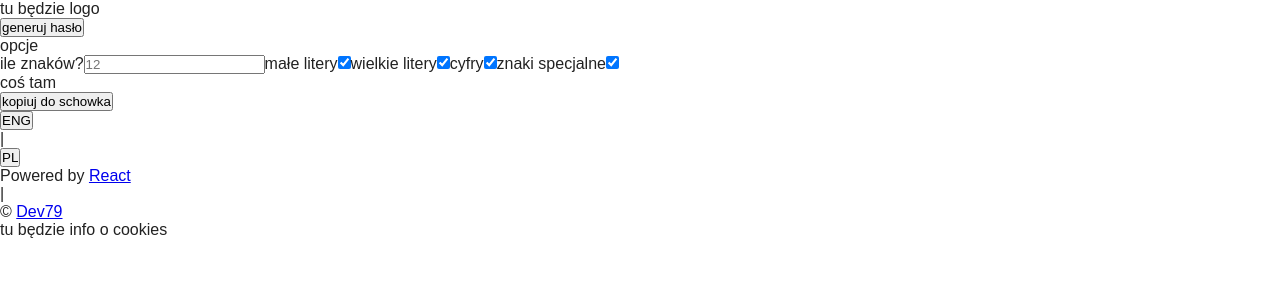
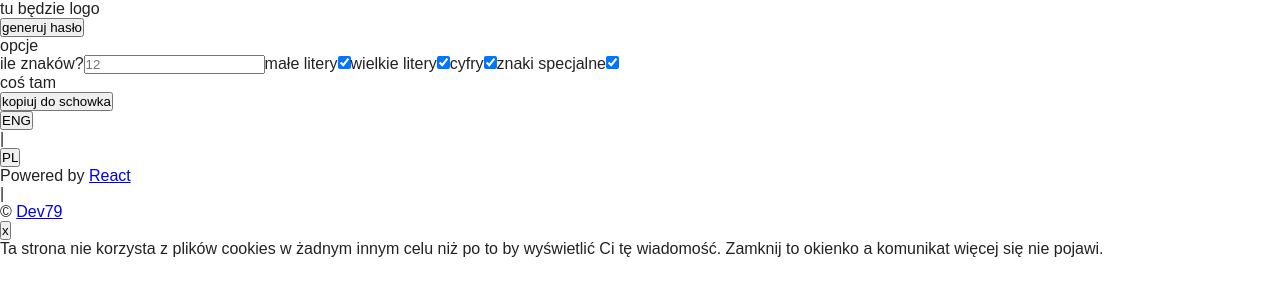
Before and after one commit to mdev79/password_generator, a React (Create React App) app: page / in a window 1280 px wide. Shown: the top 300 px of the page. Built offline with nearby package versions, Linux system fonts and the light colour scheme.

Commit message:
wallpaper changer and cookie info componnets

```diff
--- a/src/components/App.js
+++ b/src/components/App.js
@@ -41,6 +41,8 @@ class App extends Component {
       numbers,
       specialChars
     } = this.state.source;
+    this.handleCookie();
+    this.wallpaperChanger(10);
     fetch(urlToLangFile)
       .then(res => res.json())
       .then(res =>
@@ -187,6 +189,33 @@ class App extends Component {
     document.execCommand('copy');
     pass.removeChild(tempArea);
   };
+  handleCookie = () => {
+    if (
+      document.cookie.replace(
+        /(?:(?:^|.*;\s*)cookieInfo\s*\=\s*([^;]*).*$)|^.*$/,
+        '$1'
+      ) !== 'true'
+    ) {
+      const cookieInfo = document.querySelector('.cookie__info');
+      cookieInfo.classList.add('info--visible');
+      document.cookie =
+        'cookieInfo=true; expires=Fri, 31 Dec 9999 23:59:59 GMT';
+    }
+  };
+  closePopUp = () => {
+    const cookieInfo = document.querySelector('.cookie__info');
+    cookieInfo.classList.contains('info--visible')
+      ? cookieInfo.classList.remove('info--visible')
+      : console.log('ale to już było i nie wróci więcej...');
+  };
+  wallpaperChanger = number => {
+    const app = document.querySelector('.App');
+    const appImageNumber = Math.floor(Math.random() * number) + 1;
+    const numberFormated =
+      appImageNumber >= 10 ? appImageNumber : `0${appImageNumber}`;
+    console.log(`image${numberFormated}.jpg`);
+    app.style.backgroundImage = `images/image${numberFormated}.jpg`;
+  };
 
   render() {
     const {
@@ -243,7 +272,7 @@ class App extends Component {
         />
         <SideContainer changeLang={this.changeLang} guide={guideLang} />
         <Footer />
-        <Cookie />
+        <Cookie closePopUp={this.closePopUp} handleCookie={this.handleCookie} />
         {/* <button onClick={}>test test test</button> */}
       </div>
     );
--- a/src/components/layouts/cookie/Cookie.jsx
+++ b/src/components/layouts/cookie/Cookie.jsx
@@ -1,7 +1,19 @@
 import React from 'react';
 
-const Cookie = () => {
-  return <div className='cookie__info'>tu będzie info o cookies</div>;
+const Cookie = props => {
+  const { closePopUp, handleCookie } = props;
+  return (
+    <div className='cookie__info'>
+      <button className='close__btn btn' onClick={closePopUp}>
+        x
+      </button>
+      <p className='cookie__paragraph'>
+        Ta strona nie korzysta z plików cookies w żadnym innym celu niż po to by
+        wyświetlić Ci tę wiadomość. Zamknij to okienko a komunikat więcej się
+        nie pojawi.
+      </p>
+    </div>
+  );
 };
 
 export default Cookie;
```
